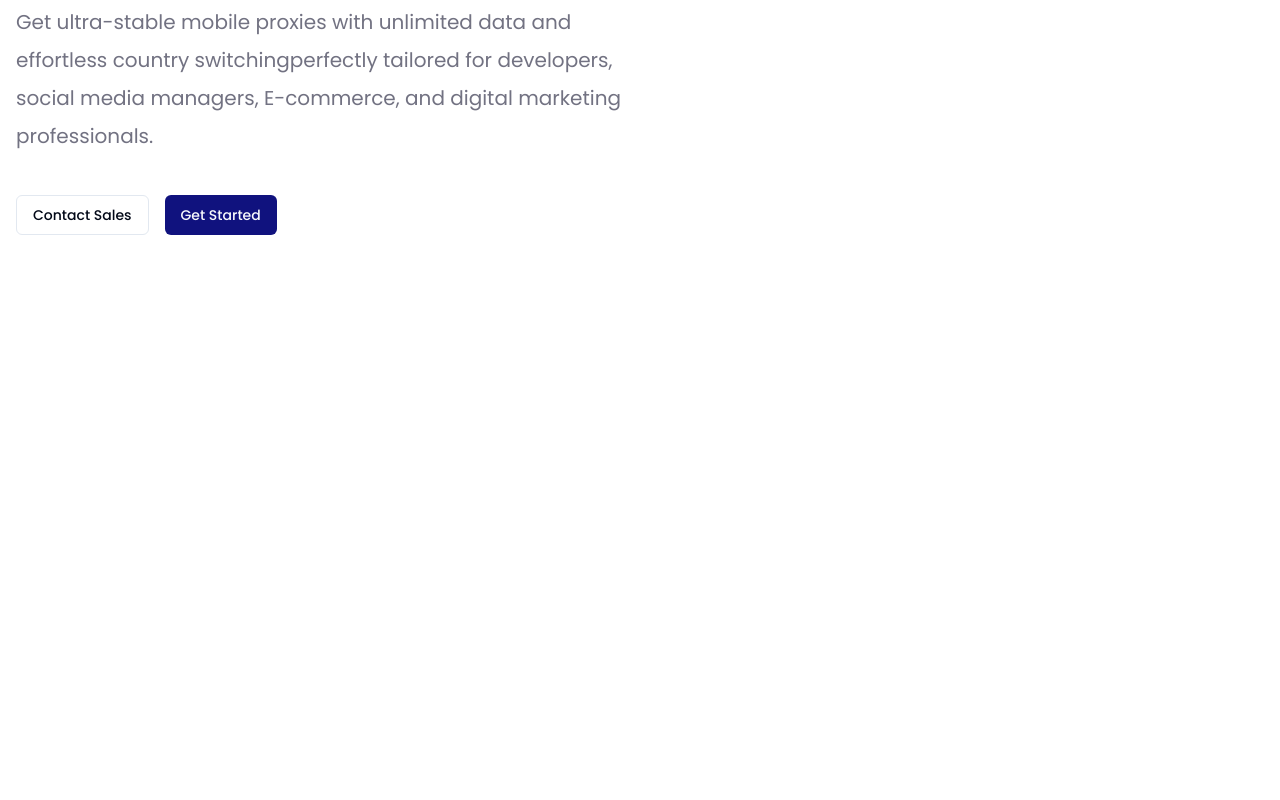
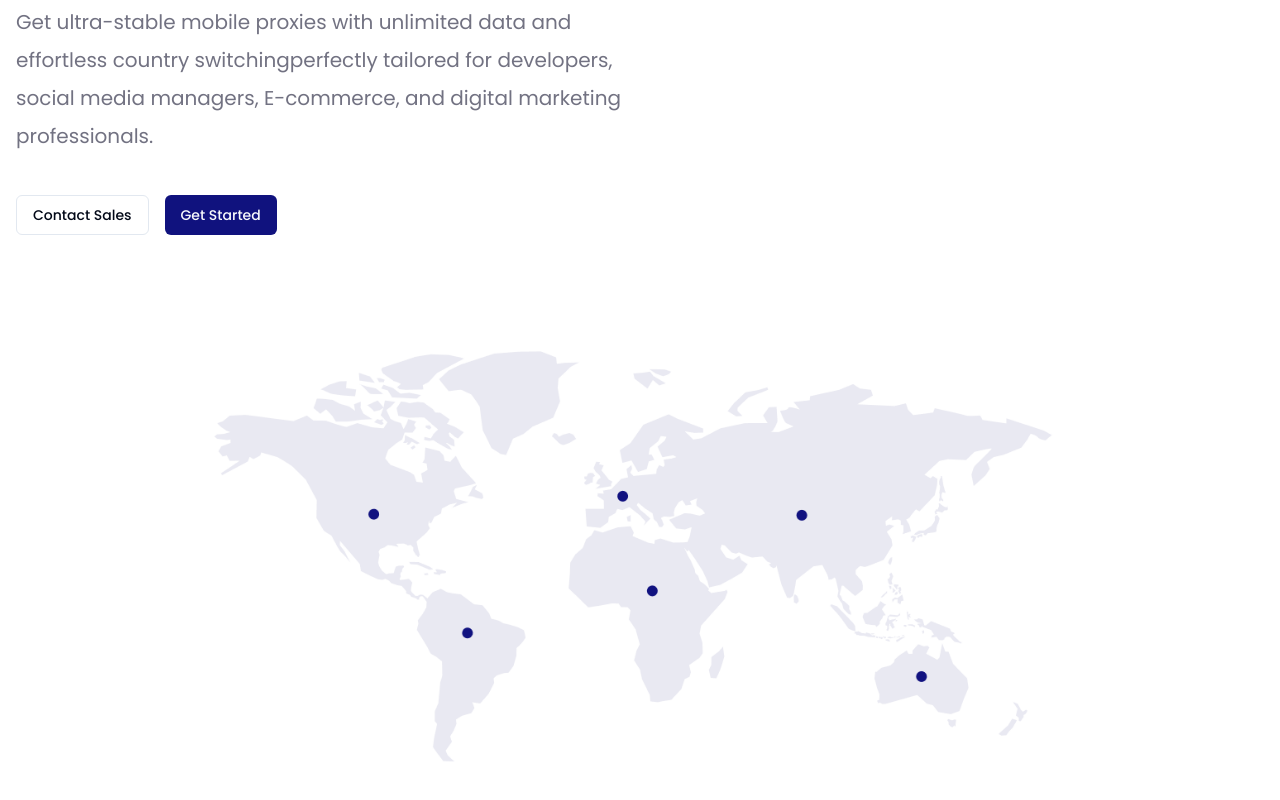
Before and after one commit to Saeed-Altout/portia, a Next.js app: page / in a window 1280 px wide. Shown: the part 352-1152 px from the top of the page. Before the commit the page ends 800 px from the top, so only its background shows below. Built offline with nearby package versions, Linux system fonts and the light colour scheme.

Commit message:
create map section.

```diff
--- /dev/null
+++ b/app/(website)/(pages)/(home)/_components/map.tsx
@@ -0,0 +1,11 @@
+import Image from "next/image";
+
+import { mapLg } from "@/app/(website)/assets/images";
+
+export const Map = () => {
+  return (
+    <section className="container-section pt-10 md:h-[600px]">
+      <Image src={mapLg} alt="Map" className="w-full h-full object-contain" />
+    </section>
+  );
+};
--- a/app/(website)/(pages)/(home)/page.tsx
+++ b/app/(website)/(pages)/(home)/page.tsx
@@ -1,9 +1,11 @@
 import { Hero } from "./_components/hero";
+import { Map } from "./_components/map";
 
 export default function HomePage() {
   return (
     <div className="">
       <Hero />
+      <Map />
     </div>
   );
 }
--- /dev/null
+++ b/app/(website)/assets/images/index.ts
@@ -0,0 +1,4 @@
+import mapLg from "./map-lg.png";
+import mapSm from "./map-sm.png";
+
+export { mapLg, mapSm };
```
Also changed, not shown: app/(website)/assets/images/map-lg.png (added).
